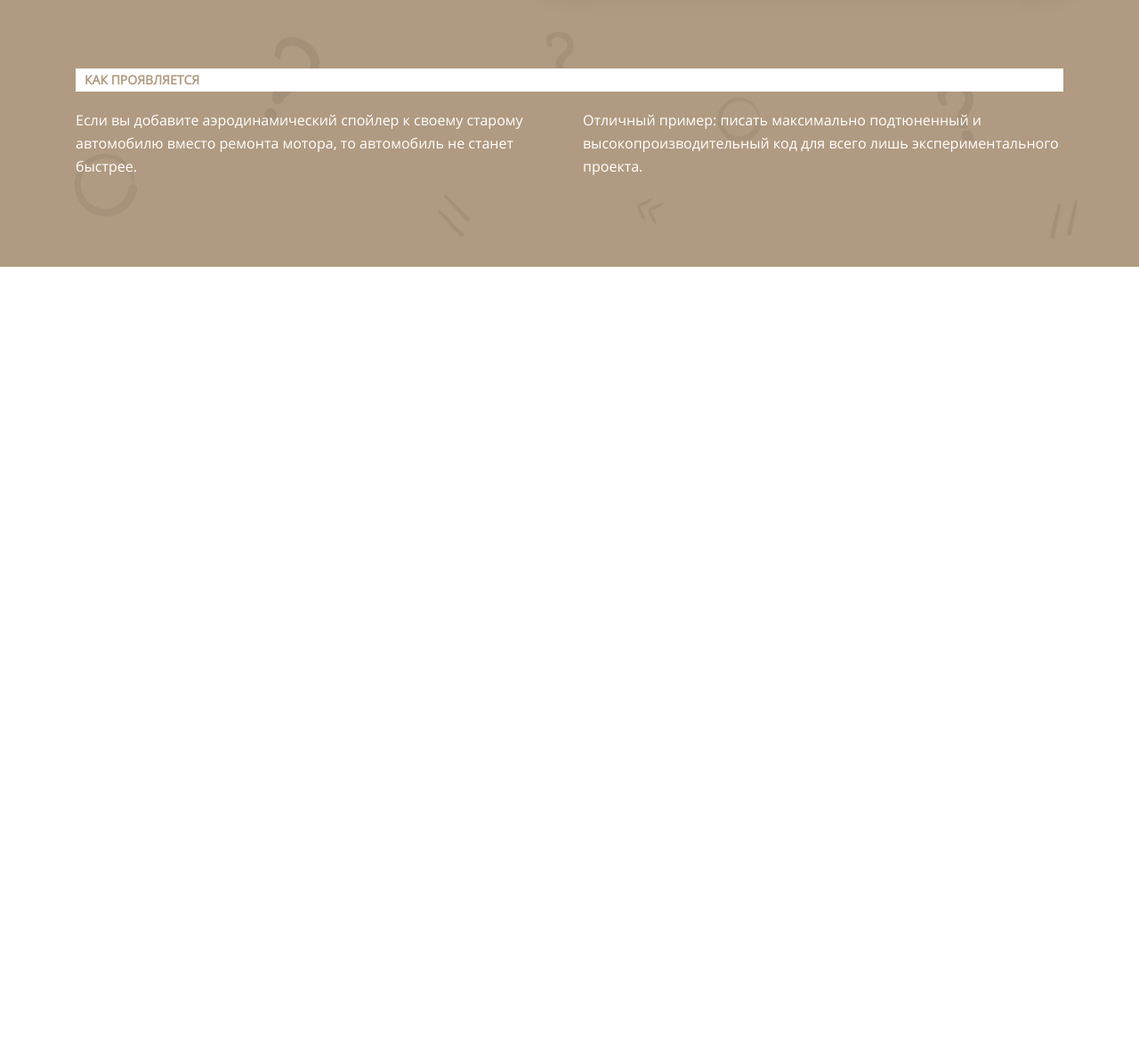
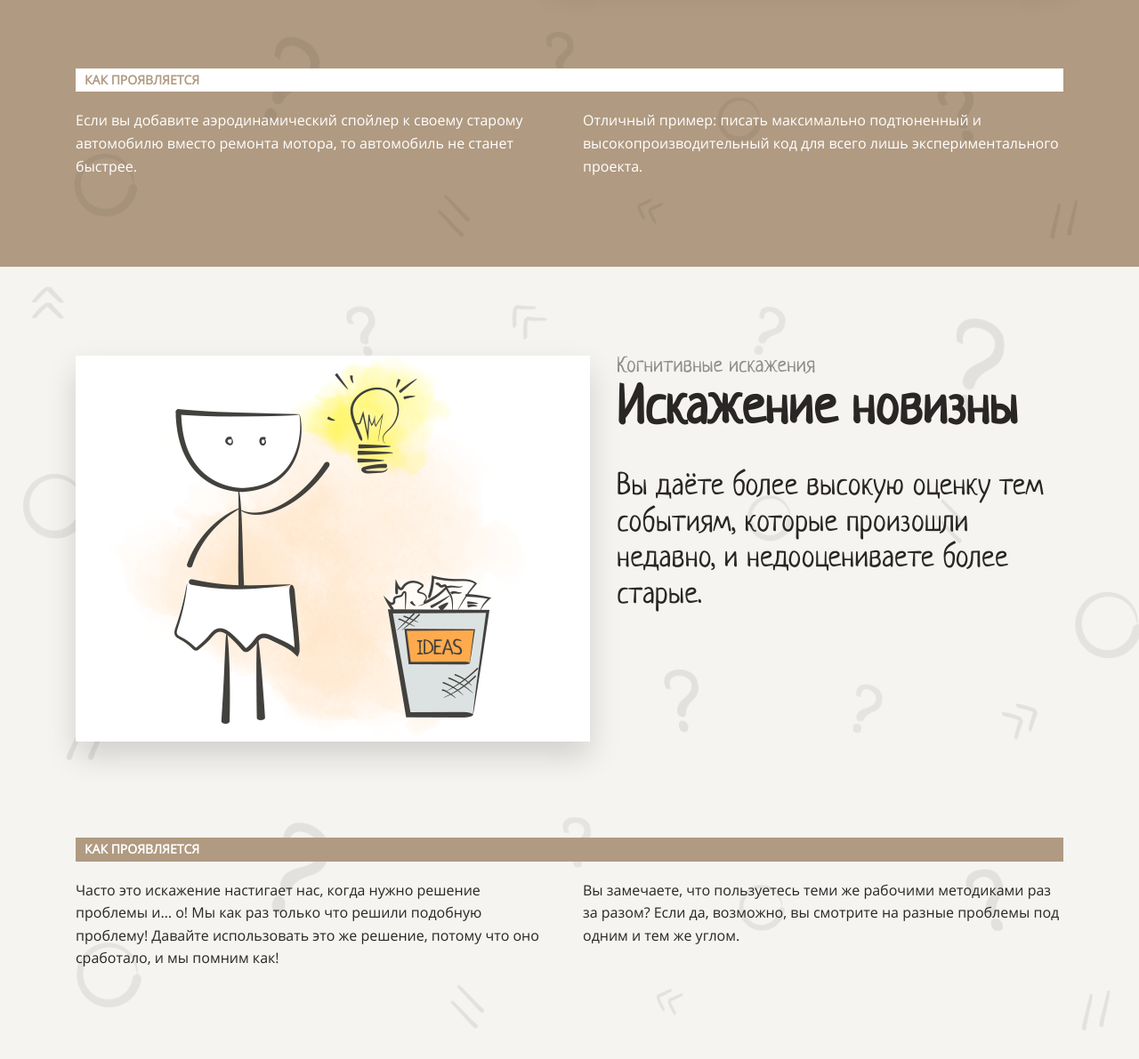
Before and after one commit to looleeluu/layout-designer-project-lvl1, a website: page src/index.html in a window 1280 px wide. Shown: the part 4195-5386 px from the top of the page at 89% size. Before the commit the page ends 4495 px from the top, so only its background shows below. Drawn offline with Linux system fonts and the light colour scheme.

Commit message:
step 8 do

```diff
--- a/src/index.html
+++ b/src/index.html
@@ -67,7 +67,7 @@
             </a>
           </div>
           <div class="cart m-t-20">
-            <a href="">
+            <a href="#distortion-of-novelty">
               <p class="menu-num">3</p>
               <h3 class="c-orange p-b-15">Искажение новизны</h3>
               <p class="c-dark">Вы даёте более высокую оценку тем событиям, которые произошли недавно, и недооцениваете более старые.</p>
@@ -129,5 +129,24 @@
       </article>
     </div>
   </div>
+  <div class="img-background bg-light">
+    <div class="section" id="distortion-of-novelty">
+      <div class="flex-container">
+        <div class="picture-container">
+          <img class="picture" src="../assets/images/3.png" alt="toto have new idea">
+        </div>
+        <div class="m-l-30">
+          <p class="c-tr-dark f-f-neucha f-s-24">Когнитивные искажения</p>
+          <h2 class="p-b-30">Искажение новизны</h2>
+          <p class="f-f-neucha f-s-34">Вы даёте более высокую оценку тем событиям, которые произошли недавно, и недооцениваете более старые.</p>
+        </div>
+      </div>
+      <h3 class="mini-head bg-brown c-white">КАК ПРОЯВЛЯЕТСЯ</h3>
+      <article class="column-2">
+        <p>Часто это искажение настигает нас, когда нужно решение проблемы и… о! Мы как раз только что решили подобную проблему! Давайте использовать это же решение, потому что оно сработало, и мы помним как!</p>
+        <p class="break-inside">Вы замечаете, что пользуетесь теми же рабочими методиками раз за разом? Если да, возможно, вы смотрите на разные проблемы под одним и тем же углом.</p>
+      </article>
+    </div>
+  </div>
 </body>
 </html>
```
